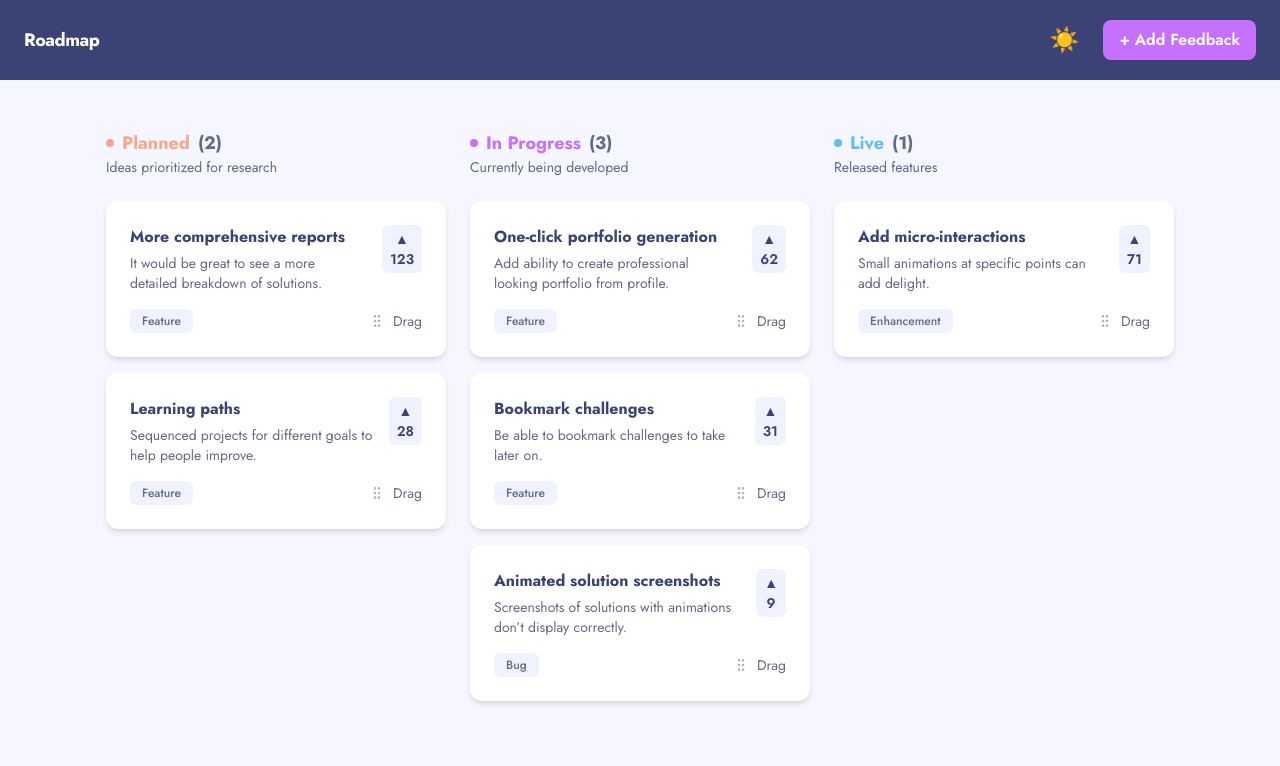
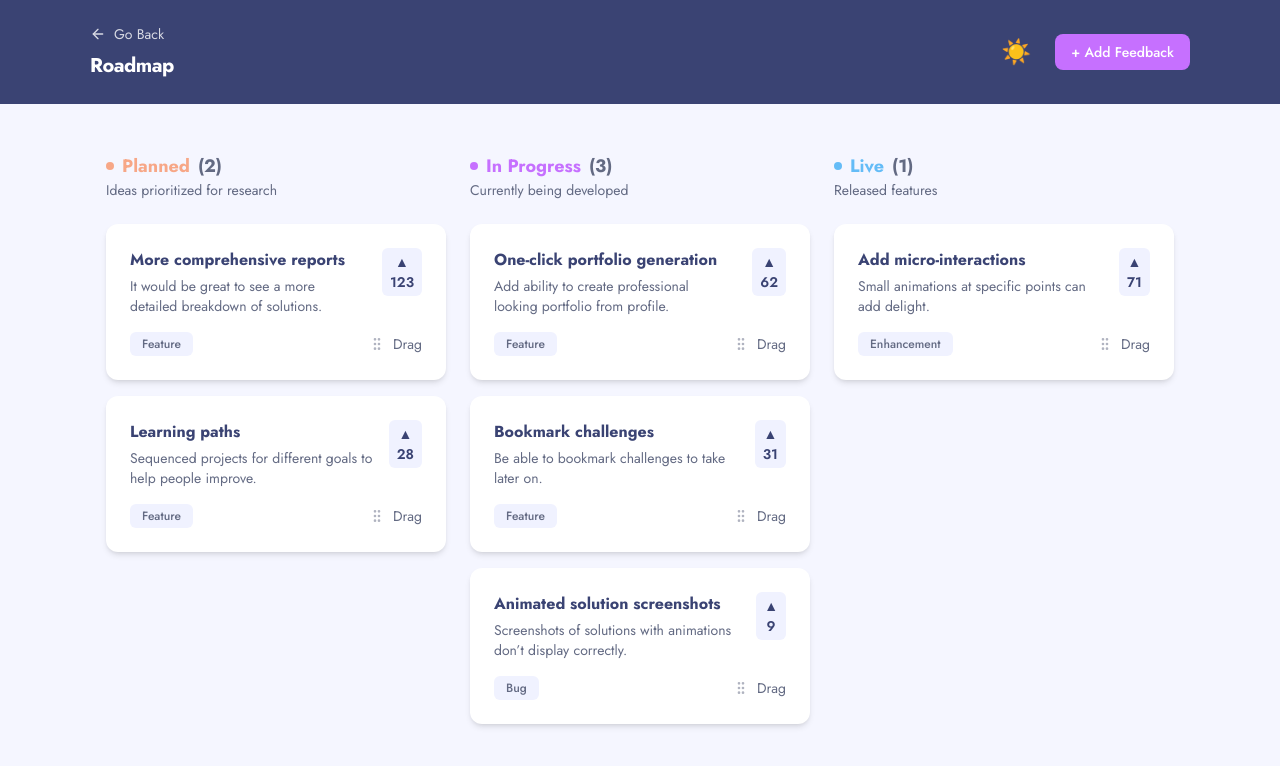
Before and after one commit to andrewteece/product-feedback-app, a Next.js app: page /roadmap in a window 1280 px wide. Shown: the top 766 px of the page. Built offline with nearby package versions, Linux system fonts and the light colour scheme; a web font is replaced by a local one.

Commit message:
BackButton component added and ThemeToggle move to ui folder

```diff
--- a/src/components/layout/Header.tsx
+++ b/src/components/layout/Header.tsx
@@ -1,34 +1,40 @@
-// components/Header.tsx
 'use client';
 
-import ThemeToggle from './ThemeToggle';
 import Link from 'next/link';
 import { usePathname } from 'next/navigation';
+import { ThemeToogle, BackButton } from '@/components/ui';
 
 export default function Header() {
   const pathname = usePathname();
 
-  const pageTitle = (() => {
-    if (pathname.includes('roadmap')) return 'Roadmap';
-    if (pathname.includes('feedback')) return 'Feedback Detail';
-    return 'Suggestions';
-  })();
+  const isRoadmapPage = pathname.includes('roadmap');
 
   return (
-    <header className='flex items-center justify-between px-6 py-4 bg-[var(--bg-header)] text-white dark:text-[var(--text-primary)] dark:bg-[var(--bg-card)] border-b border-[var(--border-header)]'>
-      <div className='flex items-center gap-4'>
-        <h1 className='text-lg font-bold tracking-tight'>{pageTitle}</h1>
+    <header className='bg-[var(--bg-header)] px-4 py-6 sm:px-6 md:px-10'>
+      <div className='mx-auto flex max-w-[1100px] items-center justify-between'>
+        {isRoadmapPage ? (
+          <div className='flex flex-col gap-2'>
+            <BackButton />
+            <h1 className='text-white text-xl font-bold tracking-tight'>
+              Roadmap
+            </h1>
           </div>
+        ) : (
+          <h1 className='text-white text-xl font-bold tracking-tight'>
+            Product Feedback App
+          </h1>
+        )}
 
         <div className='flex items-center gap-4'>
-        <ThemeToggle />
+          <ThemeToogle />
           <Link
             href='/new'
-          className='bg-[var(--btn-primary)] hover:bg-[var(--btn-primary-hover)] text-white font-semibold px-4 py-2 rounded-lg transition-colors'
+            className='rounded-lg bg-[var(--btn-primary)] px-4 py-2 text-sm font-medium text-white hover:bg-[var(--btn-primary-hover)] transition'
           >
             + Add Feedback
           </Link>
         </div>
+      </div>
     </header>
   );
 }
--- /dev/null
+++ b/src/components/ui/BackButton.tsx
@@ -0,0 +1,16 @@
+'use client';
+
+import Link from 'next/link';
+import { ArrowLeft } from 'lucide-react';
+
+export default function BackButton({ href = '/' }: { href?: string }) {
+  return (
+    <Link
+      href={href}
+      className='inline-flex items-center gap-2 text-white text-sm opacity-80 hover:underline transition'
+    >
+      <ArrowLeft className='h-4 w-4' />
+      Go Back
+    </Link>
+  );
+}
--- a/src/components/ui/index.ts
+++ b/src/components/ui/index.ts
@@ -2,3 +2,5 @@ export { default as UpvoteButton } from './UpvoteButton';
 export { default as CategoryBadge } from './CategoryBadge';
 export { default as StatusBadge } from './StatusBadge';
 export { default as TagBadge } from './TagBadge';
+export { default as BackButton } from './BackButton';
+export { default as ThemeToogle } from './ThemeToggle';
```
Also changed, not shown: src/Design/Desktop - Roadmap.png (added), src/components/ui/ThemeToggle.tsx (renamed from src/components/layout/ThemeToggle.tsx). Lines whose indentation alone changed are shown as unchanged.
